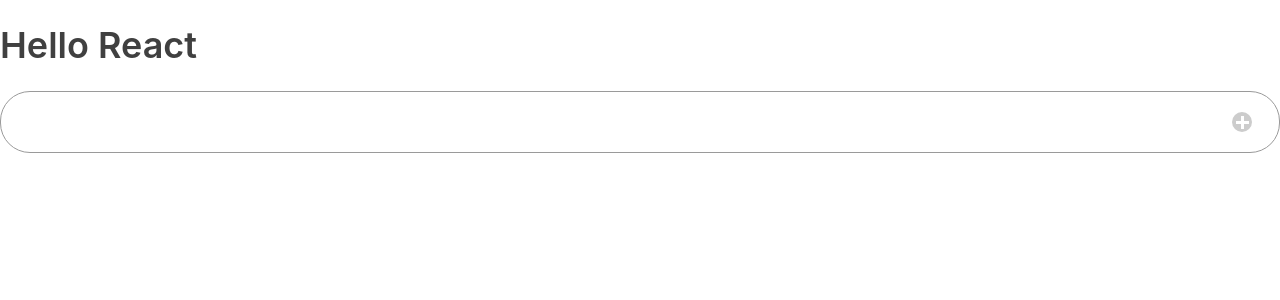
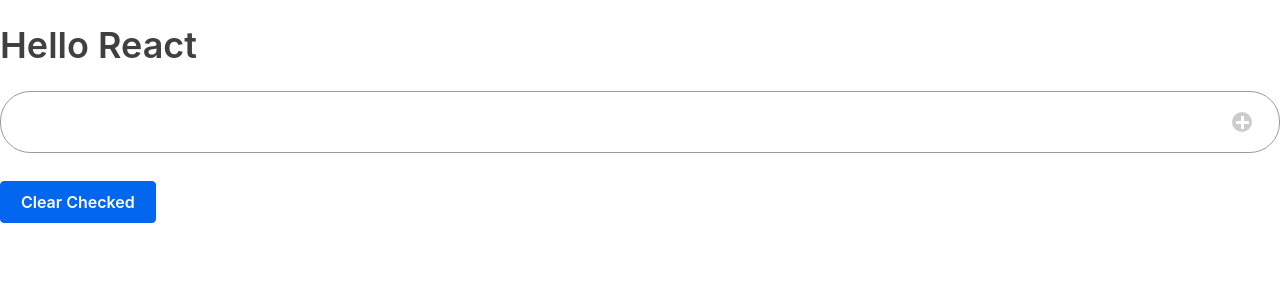
Before and after one commit to lyndonpanton/react-todo, a React (Create React App) app: page / in a window 1280 px wide. Shown: the top 300 px of the page. Built offline with nearby package versions, Linux system fonts and the light colour scheme.

Commit message:
checked todos can now be cleared

```diff
--- a/src/App.js
+++ b/src/App.js
@@ -1,6 +1,7 @@
 import React from "react";
 import Input from "./Input";
 import Todo from "./Todo";
+import Button from "./Button";
 
 class App extends React.Component {
 	constructor(props) {
@@ -23,6 +24,16 @@ class App extends React.Component {
 					checked: !todo.checked
 				}
 			}
+		});
+
+		this.setState({
+			todos: todos
+		});
+	}
+
+	clearChecked = (event, index) => {
+		const todos = this.state.todos.filter((todo) => {
+			return todo.checked !== true;
 		});
 
 		this.setState({
@@ -59,6 +70,7 @@ class App extends React.Component {
 				<h1>Hello React</h1>
 				<Input handleSubmit={(event) => this.handleSubmit(event)} />
 				<Todo todos={this.state.todos} handleClick={(event) => this.removeTodo(event)} checkTodo={(event, index) => this.checkTodo(event, index)} />
+				<Button type="Clear Checked" clearChecked={(event) => this.clearChecked(event)} />
 			</div>
 		);
 	}
```
